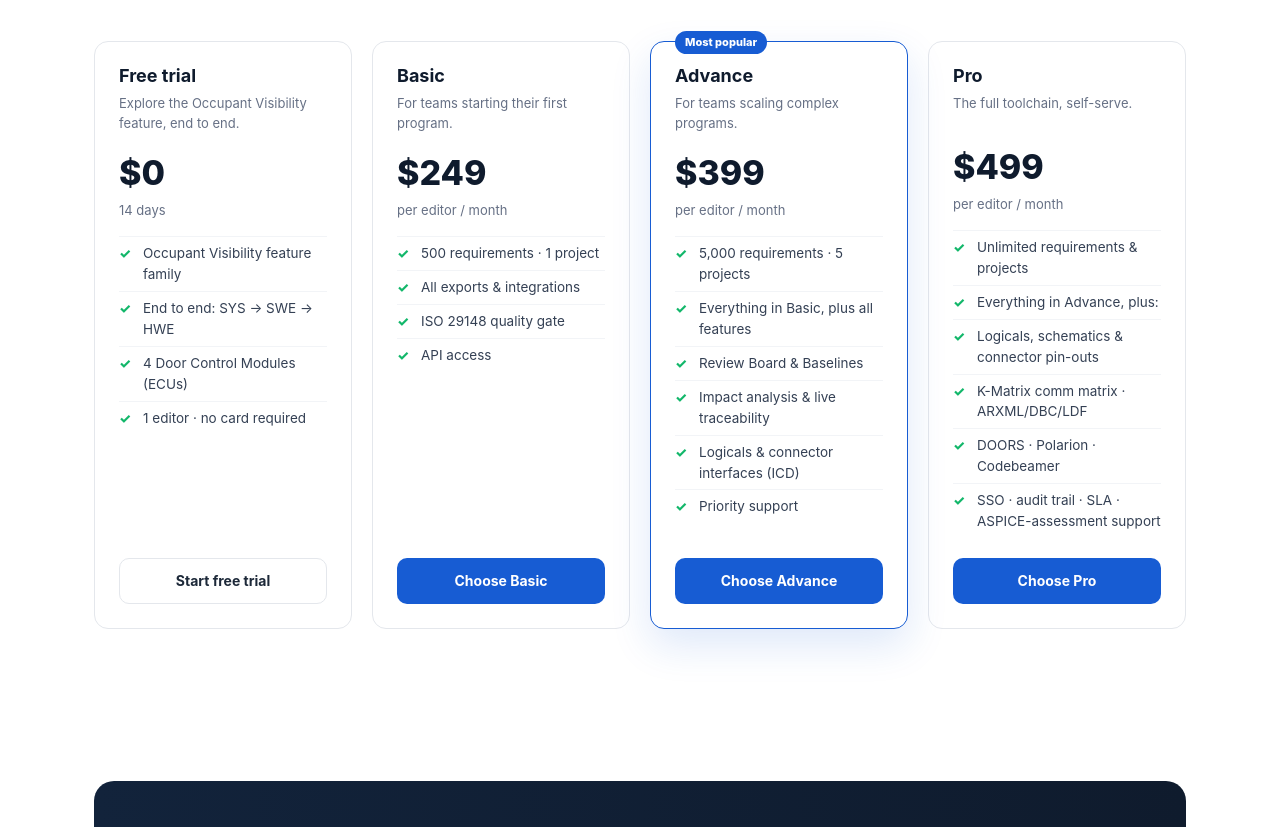
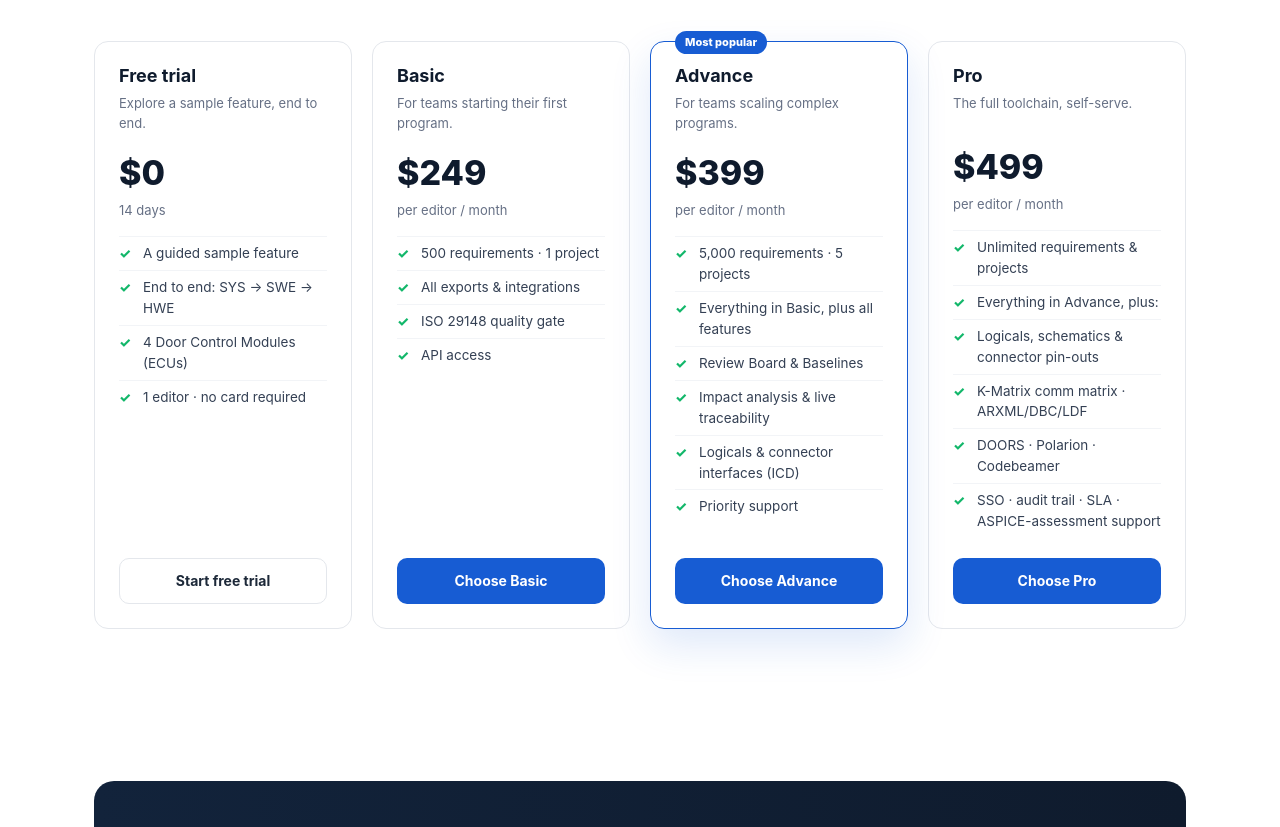
Before and after one commit to sdvsolution-alba-shaska/sdvsolution-site-tool, a plain HTML site: page index.html in a window 1280 px wide. Shown: the part 2858-3685 px from the top of the page. Drawn offline with Linux system fonts and the light colour scheme.

Commit message:
Update index.html

```diff
--- a/index.html
+++ b/index.html
@@ -243,9 +243,9 @@
     <div class="prices">
       <div class="price">
         <h3>Free trial</h3>
-        <div class="desc">Explore the Occupant Visibility feature, end to end.</div>
+        <div class="desc">Explore a sample feature, end to end.</div>
         <div class="amt">$0</div><div class="per">14 days</div>
-        <ul><li>Occupant Visibility feature family</li><li>End to end: SYS → SWE → HWE</li><li>4 Door Control Modules (ECUs)</li><li>1 editor · no card required</li></ul>
+        <ul><li>A guided sample feature</li><li>End to end: SYS → SWE → HWE</li><li>4 Door Control Modules (ECUs)</li><li>1 editor · no card required</li></ul>
         <a class="btn btn-outline" href="https://app.sdvsolution.com">Start free trial</a>
       </div>
       <div class="price">
```
